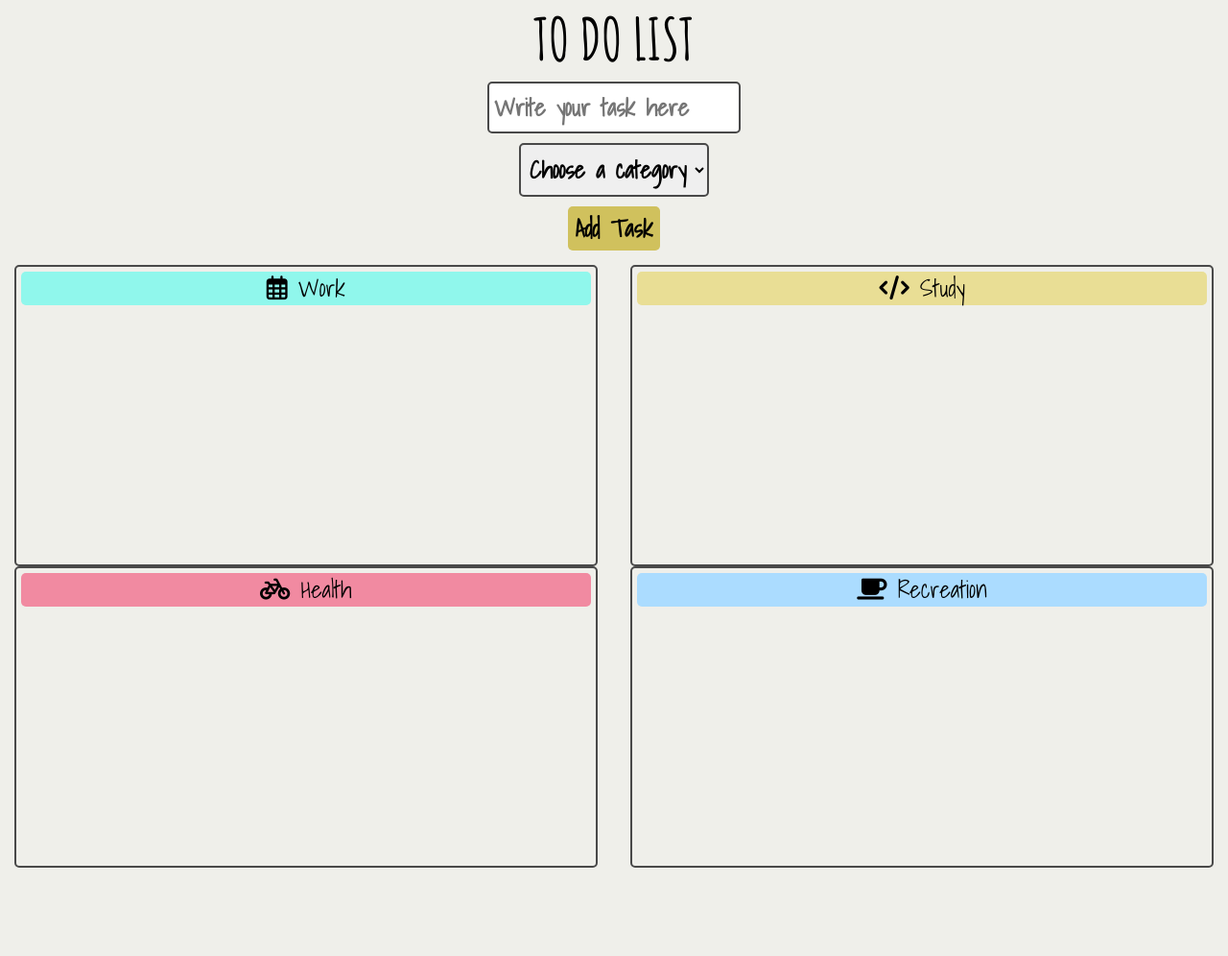
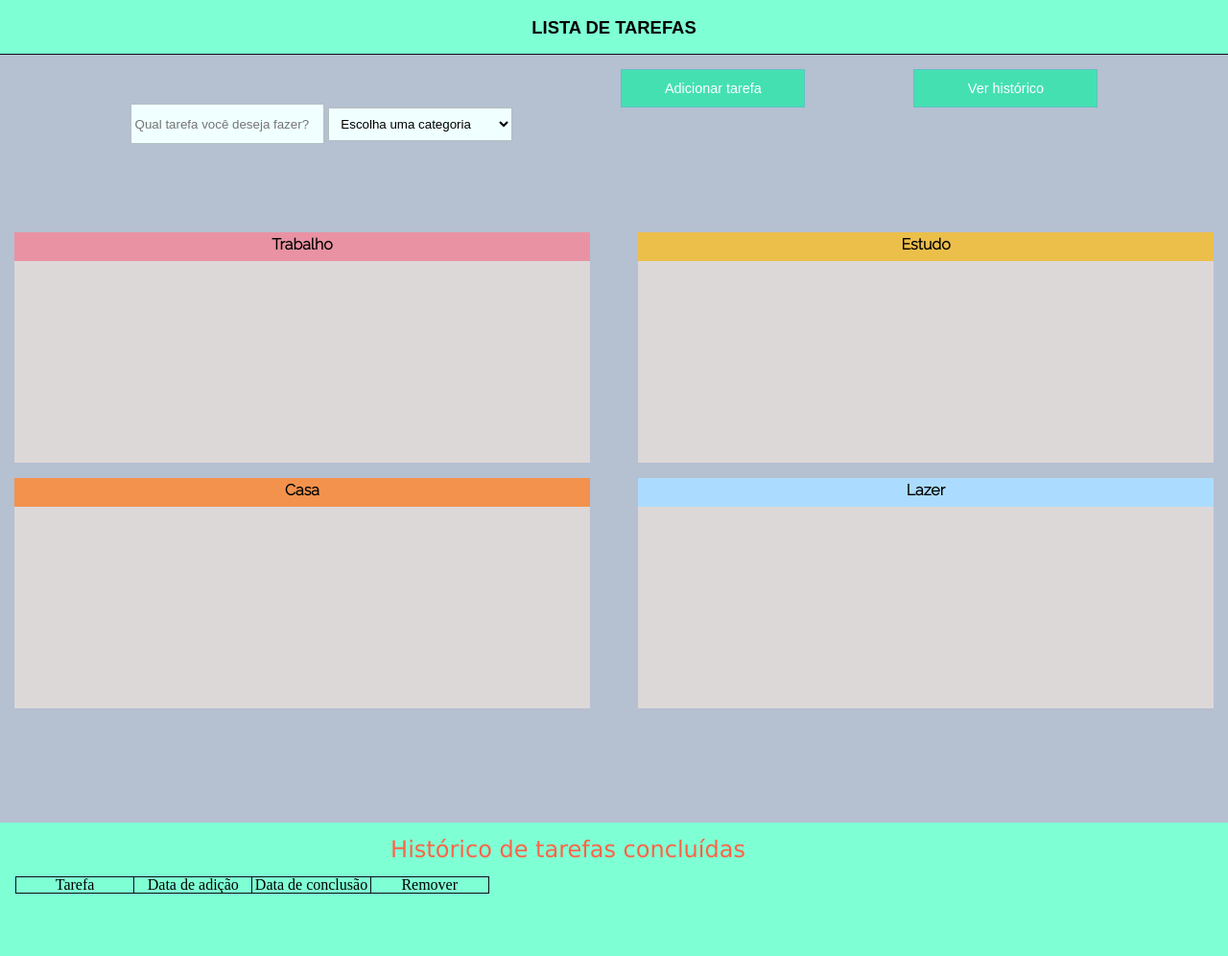
Before and after one commit to alvseven/Lista-de-tarefas, a plain HTML site: page index.html in a window 1280 px wide. Shown: the whole page at 96% size. Before the commit the page ends 904 px from the top, so only its background shows below. Drawn offline with Linux system fonts and the light colour scheme; a web font is replaced by a local one.

Commit message:
corrigindo os arquivos

```diff
--- a/index.html
+++ b/index.html
@@ -1,63 +1,93 @@
 <!DOCTYPE html>
 <html lang="en">
+
 <head>
     <meta charset="UTF-8">
     <meta http-equiv="X-UA-Compatible" content="IE=edge">
     <meta name="viewport" content="width=device-width, initial-scale=1.0">
+    <title>To Do List</title>
     <link rel="stylesheet" href="./src/css/reset.css">
     <link rel="stylesheet" href="./src/css/style.css">
-    <link rel="preconnect" href="https://fonts.googleapis.com">
-    <link rel="preconnect" href="https://fonts.gstatic.com" crossorigin>
-    <link href="https://fonts.googleapis.com/css2?family=Amatic+SC:wght@400;700&family=Shadows+Into+Light&display=swap" rel="stylesheet">
-    <script src="https://kit.fontawesome.com/9f34ef6a93.js" crossorigin="anonymous"></script>
-    <title>ToDo List</title>
 </head>
+
 <body>
+
     <header>
-        <h1>TO DO LIST</h1>
+        <h1>LISTA DE TAREFAS<h1>
     </header>
+
     <main>
-        <form>
-            <input id="input_task" placeholder="Write your task here">
-            <select name="category" id="category">
-                <option selected>Choose a category</option>
-                <option value="work">Work</option>
-                <option value="study">Study</option>
-                <option value="health">Health</option>
-                <option value="recreation">Recreation</option>
-            </select>
-            <button id="add_task">Add Task</button>
-        </form>
-        <section id="tasks_container">
-            <section id="work_container">
-                <h3><i class="far fa-calendar-alt"></i> Work</h3>
-                <div class="task work_tasks" id="work">
 
-                </div>
-            </section>
+        <div class="principal">
+            <div class="tarefa">
+                <input class="digitar-tarefa" placeholder="Qual tarefa você deseja fazer?">
+                <select class="selecionar-categoria" name="categoria" id="categoria">
+                    <option selected>Escolha uma categoria</option>
+                    <option value="Trabalho">Trabalho</option>
+                    <option value="Estudo">Estudo</option>
+                    <option value="Casa">Casa</option>
+                    <option value="Lazer">Lazer</option>
+                </select>
+            </div>
 
-            <section id="study_container">
-                <h3><i class="fas fa-code"></i> Study</h3>
-                <div class="task study_tasks" id="study">
+            <div class="adicionar-tarefa">
+                <button class="add">Adicionar tarefa</button>
+            </div>
 
-                </div>
-            </section>
+            <div>
+                <a href="#historico-tarefas">
+                    <button class="hist">Ver histórico</button>
+                </a>
+            </div>
 
-            <section id="health_container">
-                <h3><i class="fas fa-bicycle"></i> Health</h3>
-                <div class="task health_tasks" id="health">
+        </div>
 
-                </div>
-            </section>
+        <div class="tarefas-container">
 
-            <section id="recreation_container">
-                <h3><i class="fas fa-coffee"></i> Recreation</h3>
-                <div class="task recreation_tasks" id="recreation">
+            <ul class="containers">
 
-                </div>
-            </section>
-        </section>
+                <li class="container">
+                    <h2 class="trabalho">Trabalho</h2>
+                    <div class="tarefa-container" id="listaTrabalho">
+                    </div>
+                </li>
+
+                <li class="container">
+                    <h2 class="estudo">Estudo</h2>
+                    <div class="tarefa-container" id="listaEstudo">
+                    </div>
+                </li>
+
+                <li class="container">
+                    <h2 class="casa">Casa</h2>
+                    <div class="tarefa-container" id="listaCasa">
+                    </div>
+                </li>
+
+                <li class="container">
+                    <h2 class="lazer">Lazer</h2>
+                    <div class="tarefa-container" id="listaLazer">
+                    </div>
+                </li>
+
+            </ul>
+
+        </div>
     </main>
-    <script src="./src/js/script.js"></script>
+
+    <div class="historico" id="historico-tarefas">
+        <h2>Histórico de tarefas concluídas</h2>
+        <table>
+            <tr>
+                <th class="tarefa-historico">Tarefa</th>
+                <th class="adicao">Data de adição</th>
+                <th class="conclusao">Data de conclusão</th>
+                <th class="remover-historico">Remover</th>
+            </tr>
+        </table>
+    </div>
+
+    <script src="script.js"></script>
 </body>
+
 </html>
--- /dev/null
+++ b/script.js
@@ -0,0 +1,169 @@
+let tarefas = []
+let tarefasConcluidas = []
+
+function criarCardTarefa (tipo, valor, id) {
+
+    const container = document.querySelector(tipo)
+
+    const divPrincipal = document.createElement("div")
+    const btnComplete  = document.createElement("button")
+    const divParagraph = document.createElement("div")
+    const divButton    = document.createElement("div")
+    const p   = document.createElement("p")
+    const button = document.createElement("button")
+
+    divPrincipal.setAttribute("class", "lista-tarefas")
+    divPrincipal.setAttribute("id", id)
+    divParagraph.setAttribute("class", "paragraph")
+    btnComplete.setAttribute("class", "btn-complete")
+    btnComplete.setAttribute("id", id)
+    button.setAttribute("class", "remover-tarefa")
+    button.setAttribute("id", id)
+
+    btnComplete.innerText = "✔️"
+    p.innerText = `${valor}`
+    button.innerText = '❌'
+
+    divParagraph.append(btnComplete, p)
+    divButton.append(button)
+    divPrincipal.append(divParagraph, divButton)
+    container.append(divPrincipal)
+
+    button.addEventListener ("click", event => {
+
+        const index = event.target.id
+
+        let newArray = JSON.parse(localStorage.array)
+        newArray.splice(index, 1)
+        localStorage.array = JSON.stringify(newArray)
+
+        document.querySelector("#listaTrabalho").innerHTML = ''
+        document.querySelector("#listaEstudo").innerHTML = ''
+        document.querySelector("#listaCasa").innerHTML = ''
+        document.querySelector("#listaLazer").innerHTML = ''
+
+        renderizarTarefa()
+
+    })
+
+    btnComplete.addEventListener ("click", event => {
+
+        const index = event.target.id
+
+        let newArray = JSON.parse(localStorage.array)
+        const tarefaConcluida = newArray[index]
+        newArray.splice(index, 1)
+        localStorage.array = JSON.stringify(newArray)
+
+        document.querySelector("#listaTrabalho").innerHTML = ''
+        document.querySelector("#listaEstudo").innerHTML = ''
+        document.querySelector("#listaCasa").innerHTML = ''
+        document.querySelector("#listaLazer").innerHTML = ''
+
+        renderizarTarefa()
+
+        tarefaConcluida.dataConclusao = `${new Date().toLocaleDateString()} às ${new Date().toString().split(" ")[4]}`
+
+        tarefasConcluidas.push(tarefaConcluida)
+        createHist(tarefaConcluida)
+
+    })
+
+}
+
+function adicionarTarefa () {
+    const btn = document.querySelector(".add")
+    const input = document.querySelector(".digitar-tarefa")
+    const select = document.querySelector(".selecionar-categoria")
+    btn.addEventListener("click", event => {
+
+        document.querySelector("#listaTrabalho").innerHTML = ''
+        document.querySelector("#listaEstudo").innerHTML = ''
+        document.querySelector("#listaCasa").innerHTML = ''
+        document.querySelector("#listaLazer").innerHTML = ''
+
+        if (localStorage.array) {
+            tarefas = JSON.parse(localStorage.getItem('array'))
+        }
+
+        const tarefa = {
+            nome: input.value,
+            tipo: select.value,
+            dia: new Date().toLocaleDateString(),
+            horario: new Date().toString().split(" ")[4],
+            dataConclusao: ''
+        }
+
+        tarefas.push(tarefa)
+        localStorage.array = JSON.stringify(tarefas)
+        renderizarTarefa ()
+        input.value = ''
+    })
+}
+
+function renderizarTarefa () {
+
+    let array = JSON.parse(localStorage.getItem("array"))
+
+    if (array) {
+
+        for (let i = 0; i < array.length; i++) {
+
+        if (array[i].tipo === 'Trabalho') {
+
+        criarCardTarefa('#listaTrabalho', array[i].nome, i)
+            }
+
+        else if (array[i].tipo === 'Estudo') {
+
+        criarCardTarefa('#listaEstudo', array[i].nome, i)
+            }
+
+        else if (array[i].tipo === 'Casa') {
+
+        criarCardTarefa('#listaCasa', array[i].nome, i)
+            }
+
+        else if (array[i].tipo === 'Lazer') {
+
+        criarCardTarefa('#listaLazer', array[i].nome, i)
+            }
+        }
+    }
+}
+
+function createHist (tarefa) {
+
+    const tabela = document.querySelector("table")
+    const tr     = document.createElement("tr")
+
+    const tdTarefa    = document.createElement("td")
+    const tdAdicao    = document.createElement("td")
+    const tdConclusao = document.createElement("td")
+    const tdRemover   = document.createElement("td")
+    const btn         = document.createElement("button")
+
+    tr.setAttribute("id", tarefasConcluidas.length)
+    btn.setAttribute("id", tarefasConcluidas.length)
+    btn.setAttribute("class", "remover-do-historico")
+
+    tdTarefa.innerText = tarefa.nome
+    tdAdicao.innerText = `${tarefa.dia} às ${tarefa.horario}`
+    tdConclusao.innerText = tarefa.dataConclusao
+    btn.innerText = 'Remover do histórico'
+
+    tdRemover.append(btn)
+    tr.append(tdTarefa, tdAdicao, tdConclusao, tdRemover)
+    tabela.append(tr)
+
+    btn.addEventListener("click", event => {
+        const idBotao = event.target.id
+        document.getElementById(idBotao).innerHTML = ''
+    })
+
+}
+
+
+
+renderizarTarefa()
+adicionarTarefa ()
--- a/src/css/reset.css
+++ b/src/css/reset.css
@@ -3,125 +3,43 @@
    License: none (public domain)
 */
 
-html,
-body,
-div,
-span,
-applet,
-object,
-iframe,
-h1,
-h2,
-h3,
-h4,
-h5,
-h6,
-p,
-blockquote,
-pre,
-a,
-abbr,
-acronym,
-address,
-big,
-cite,
-code,
-del,
-dfn,
-em,
-img,
-ins,
-kbd,
-q,
-s,
-select,
-samp,
-small,
-strike,
-strong,
-sub,
-sup,
-tt,
-var,
-b,
-u,
-i,
-center,
-dl,
-dt,
-dd,
-ol,
-option,
-ul,
-li,
-fieldset,
-form,
-label,
-legend,
-table,
-caption,
-tbody,
-tfoot,
-thead,
-tr,
-th,
-td,
-article,
-aside,
-canvas,
-details,
-embed,
-figure,
-figcaption,
-footer,
-header,
-hgroup,
-menu,
-nav,
-output,
-ruby,
-section,
-summary,
-time,
-mark,
-audio,
-video {
+html, body, div, span, applet, object, iframe,
+h1, h2, h3, h4, h5, h6, p, blockquote, pre,
+a, abbr, acronym, address, big, cite, code,
+del, dfn, em, img, ins, kbd, q, s, samp,
+small, strike, strong, sub, sup, tt, var,
+b, u, i, center,
+dl, dt, dd, ol, ul, li,
+fieldset, form, label, legend,
+table, caption, tbody, tfoot, thead, tr, th, td,
+article, aside, canvas, details, embed,
+figure, figcaption, footer, header, hgroup,
+menu, nav, output, ruby, section, summary,
+time, mark, audio, video {
 	margin: 0;
 	padding: 0;
 	border: 0;
 	font-size: 100%;
 	font: inherit;
 	vertical-align: baseline;
+	box-sizing: border-box;
 }
 /* HTML5 display-role reset for older browsers */
-article,
-aside,
-details,
-figcaption,
-figure,
-footer,
-header,
-hgroup,
-menu,
-nav,
-section {
+article, aside, details, figcaption, figure,
+footer, header, hgroup, menu, nav, section {
 	display: block;
 }
 body {
 	line-height: 1;
 }
-ol,
 ul {
 	list-style: none;
 }
-blockquote,
-q {
+blockquote, q {
 	quotes: none;
 }
-blockquote:before,
-blockquote:after,
-q:before,
-q:after {
+blockquote:before, blockquote:after,
+q:before, q:after {
 	content: '';
 	content: none;
 }
--- a/src/css/style.css
+++ b/src/css/style.css
@@ -1,131 +1,213 @@
-:root {
-    --primary-font-family: 'Shadows Into Light', cursive;
-    --secondary-font-family: 'Amatic SC', cursive;
-    --yellow: #e9de95;
-    --blue: #ABDCFF;
-    --green: #90F7EC;
-    --pink: #f18aa1;
-    --border-container: 2px solid rgb(73, 73, 73);
-    --background-color: rgb(239, 239, 234);
+@import url('https://fonts.googleapis.com/css2?family=Kdam+Thmor+Pro&family=Poppins:ital,wght@0,100;0,200;0,300;0,400;0,500;0,600;0,700;0,800;0,900;1,100;1,200;1,300;1,400;1,500;1,600;1,700;1,800;1,900&family=Raleway:wght@300&display=swap');
+
+main {
+    background-color: rgb(181, 192, 209);
+    border-top: 1.5px solid rgb(14, 13, 13);
+    height: 50rem;
+  }
+
+.principal {
+    display: flex;
+    flex-wrap: wrap;
+    justify-content: space-around;
+    width: 90%;
+    height: 10rem;
+    padding: 15px;
+    margin: 0 auto ;
+  }
+
+header {
+    height: 3.5rem;
+    box-shadow: 0px 4px 40px -20px rgba(0, 0, 0, 0.25);
+
 }
 
-body {
-    height: 100vh;
-    font-family: var(--primary-font-family);
-    background-color: var(--background-color);
+header h1 {
+    font-family: 'Kdam Thmor Pro', sans-serif;
+    font-size: 1.15rem;
+    font-weight: 600;
+    text-align: center;
+    padding: 1.25rem;
 }
 
-/* Header */
-header {
-    text-align: center;
-    font-family: var(--secondary-font-family);
-    font-weight: 700;
-    font-size: 60px;
-    margin: 10px 0;
+.tarefa {
+    display: flex;
+    justify-content: space-around;
+    align-items: center;
+    gap: 0.3rem;
+    margin-bottom: 1rem;
 }
 
-form {
+.tarefa-container {
     display: flex;
     flex-direction: column;
-    align-items: center;
 }
 
-#input_task, select {
-    font-family: var(--primary-font-family);
-    font-weight: 700;
-    padding: 5px;
-    border: var(--border-container);
-    border-radius: 5px;
-    font-size: 25px;
-    margin: 5px 0;
+.digitar-tarefa {
+    width: 12rem;
+    height: 2rem;
+    font-family: fantasy;
+    background-color: azure;
+    border: 1px solid rgba(0, 0, 0, 0.25);
+    padding: 4px;
 }
 
-#input_task {
-    width: 250px;
+.selecionar-categoria {
+    width: 12rem;
+    height: 35px;
+    background-color: azure;
+    border: 1px solid rgba(0, 0, 0, 0.25);
+    padding: 0.5rem;
 }
 
-#add_task {
-    font-family: var(--primary-font-family);
-    background-color: #d0c15d;
-    font-weight: 700;
-    border: 2px solid transparent;
-    border-radius: 5px;
-    margin: 5px 0;
-    font-size: 25px;
+.add {
+    width: 12rem;
+    height: 2.5rem;
+    font-size: 0.9rem;
+    font-family: fantasy;
+    background-color: #45e0b2;
+    color: #FFFFFF;
+    border: 1px solid rgb(96, 194, 194);
+    cursor: pointer;
+    margin-bottom: 12px
 }
 
-#add_task:hover {
-    border: var(--border-container);
+.hist {
+    width: 12rem;
+    height: 2.5rem;
+    font-size: 0.9rem;
+    font-family: fantasy;
+    background-color: #45e0b2;
+    color: #FFFFFF;
+    border: 1px solid rgb(96, 194, 194);
+    cursor: pointer;
 }
 
-#tasks_container {
+.containers {
     display: flex;
     flex-wrap: wrap;
     align-items: center;
     justify-content: space-between;
-    margin: 10px 15px;
+    margin: 25px 15px;
 }
 
-#tasks_container section {
-    width: calc(95% / 2);
-    height: 300px;
-    border: var(--border-container);
-    border-radius: 5px;
-    padding: 5px;
+.container {
+    width: 48%;
+    height: 15rem;
+    text-align: center;
+    margin-bottom: 1rem;
+    background-color: rgb(221, 216, 216);
     overflow: auto;
 }
 
-#tasks_container section h3 {
-    text-align: center;
+.trabalho {
+    height: 30px;
     padding: 5px;
-    border-radius: 5px;
-    font-size: 25px;
+    font-family: 'Raleway', sans-serif;
+    font-weight: 800;
+    background-color: rgb(233, 146, 163);
 }
 
-
-
-#work_container h3, .btnDelete_work{
-    background-color: var(--green);
+.estudo {
+    height: 30px;
+    padding: 5px;
+    font-family: 'Raleway', sans-serif;
+    font-weight: 800;
+    background-color: rgb(236, 191, 75);
 }
 
-#study_container h3, .btnDelete_study{
-    background-color: var(--yellow);
+.casa {
+    height: 30px;
+    padding: 5px;
+    font-family: 'Raleway', sans-serif;
+    font-weight: 800;
+    background-color: rgb(243, 146, 77);
 }
 
-#health_container h3, .btnDelete_health {
-    background-color: var(--pink);
+.lazer {
+    height: 30px;
+    padding: 5px;
+    font-family: 'Raleway', sans-serif;
+    font-weight: 800;
+    background-color:  #ABDCFF;
 }
 
-#recreation_container h3, .btnDelete_recreation {
-    background-color: var(--blue);
+.lista-tarefas {
+    display: flex;
+    justify-content: space-between;
+    align-items: center;
+    margin: 10px 4px;
 }
 
-.checkDiv {
-    display: flex;
-}
-
-.btnCheck {
-    border: none;
-    background-color: var(--background-color);
-}
-
-.cardContainer {
-    width: 100%;
+.paragraph {
     display: flex;
     align-items: center;
     justify-content: space-between;
-    margin-top: 5px;
+    text-align:start;
+    font-family: monospace;
+    text-transform: uppercase;
+    gap: 0.5rem;
 }
 
-.btnDelete {
-    border-radius: 50%;
-    border: 2px solid transparent;
+.btn-complete, .remover-tarefa {
+    text-align: center;
+    align-items: center;
+    border: 1.5px solid transparent;
+    background-color: rgb(221, 216, 216);
+    cursor: pointer;
 }
 
-.btnDelete:hover {
-    border: var(--border-container);
+table, th, td {
+    border: 1px solid rgb(14, 13, 13);
 }
 
-.btnDelete:active {
-    opacity: 50%;
+th {
+    text-align: center;
+    padding: 0 auto 0.20rem;
+    width: 24%;
 }
+
+td {
+    text-align: center;
+    font-family:Impact, Haettenschweiler, 'Arial Narrow Bold', sans-serif;
+    width: 24%;
+    height: 5rem;
+}
+
+a {
+    text-decoration: none;
+    font-family: 'Times New Roman', Times, serif;
+    color: #FFFFFF;
+}
+
+table td {
+    color: rgba(61, 199, 130, 0.925);
+}
+
+.remover-do-historico {
+    background-color: rgba(61, 199, 130, 0.925);
+    border: 1px solid transparent;
+    border-radius: 10%;
+    margin: 0.2rem;
+}
+
+.historico h2 {
+    font-size: 1.5rem;
+    font-family: 'Lucida Sans', 'Lucida Sans Regular', 'Lucida Grande', 'Lucida Sans Unicode', Geneva, Verdana, sans-serif;
+    color: tomato;
+    font-weight: 500;
+    margin-bottom: 1rem;
+}
+
+.historico {
+    margin: 1rem;
+    width: 90%;
+    min-height: 15vh;
+    text-align: center;
+}
+
+@media screen and (min-width: 1025px) {
+    body {
+      background-color: aquamarine;
+    }
+  }
```
Lines whose indentation alone changed are shown as unchanged.
